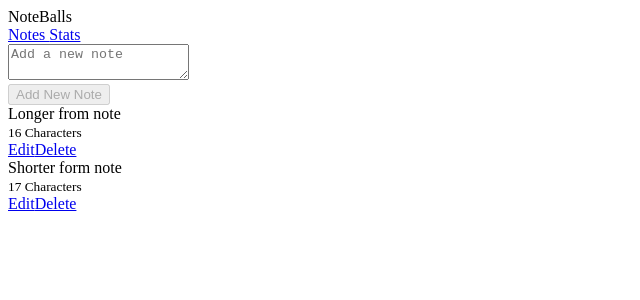
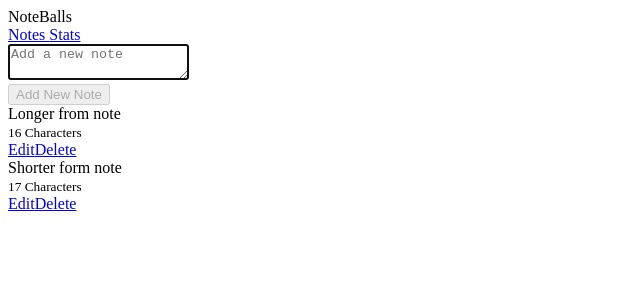
Before and after one commit to Hassan-Wanas/udemy-course-noteball-project, a Vue app: page / in a window 1280 px wide. Shown: the top 300 px of the page, without its empty margins (0-640 px from the left). Built offline with nearby package versions, Linux system fonts and the light colour scheme; a small style sheet from the web is missing.

Commit message:
add directive autofocus to component textarea

```diff
--- a/src/components/Notes/AddEditNotes.vue
+++ b/src/components/Notes/AddEditNotes.vue
@@ -4,7 +4,7 @@
     <div class="field">
       <div class="control">
         <textarea :value="modelValue" @input="$emit('update:modelValue', $event.target.value)" class="textarea"
-          :placeholder="placeholder" ref="textareaRef" />
+          :placeholder="placeholder" ref="textareaRef" v-autofocus />
       </div>
     </div>
 
@@ -50,4 +50,12 @@ const focusTextArea = () => {
 defineExpose({
   focusTextArea
 })
+
+// directives
+
+const vAutofocus = {
+  mounted: (el) => {
+    el.focus()
+  }
+}
 </script>
```
